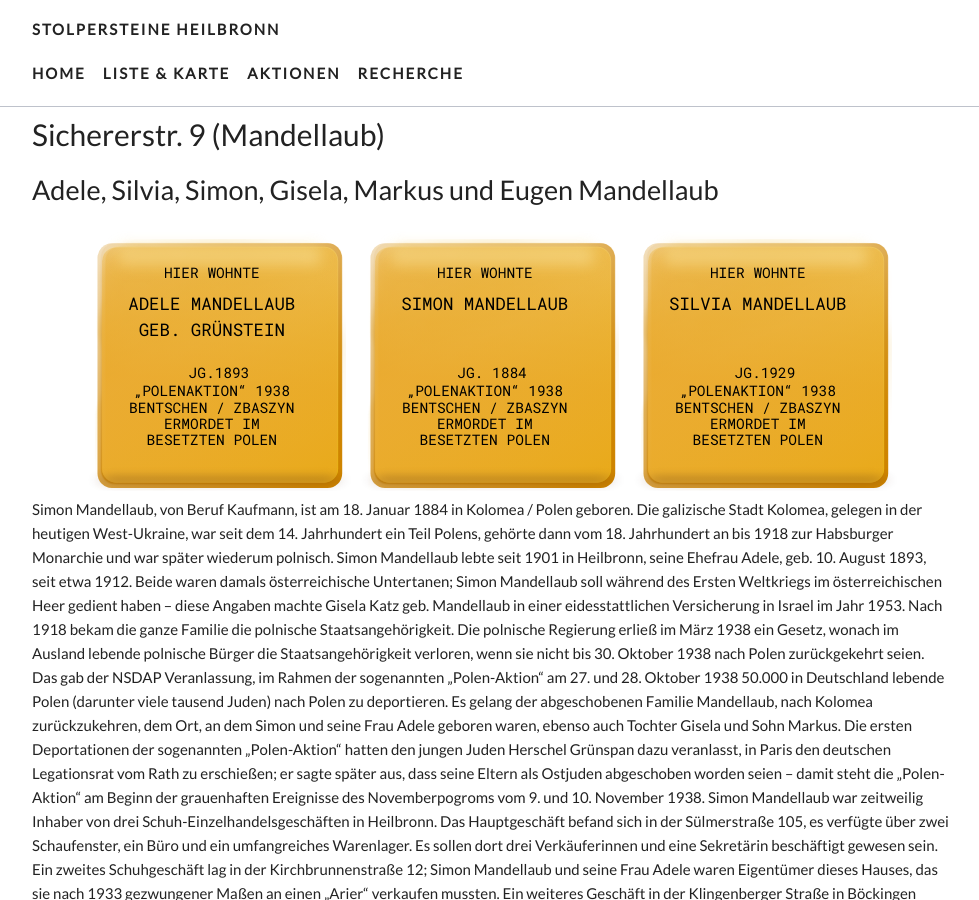
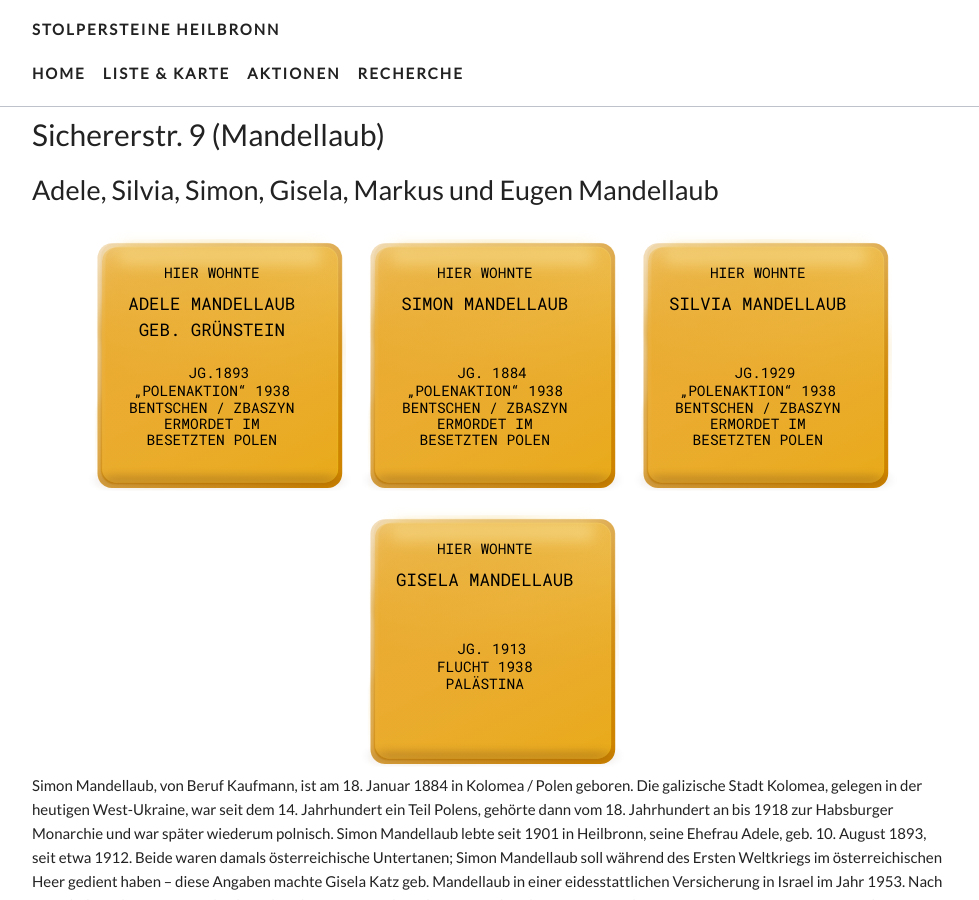
Before and after one commit to opendata-heilbronn/stolpersteine, a Jekyll site: the page built from _list/sichererstr-9-mandellaub.markdown, in a window 1280 px wide and 900 px high. Shown: the whole window, without its empty margins (148-1127 px from the left). Built offline with Jekyll 4.4.1, drawn with Linux system fonts in a browser that asks for light colours; nearby versions of some CDN libraries; some web fonts are replaced.

Commit message:
Updated Sichererstr 9 Mandellaub

```diff
--- a/_list/sichererstr-9-mandellaub.markdown
+++ b/_list/sichererstr-9-mandellaub.markdown
@@ -31,6 +31,15 @@ steine:
   - BENTSCHEN / ZBASZYN
   - 'ERMORDET IM '
   - "BESETZTEN POLEN\t"
+- - HIER WOHNTE
+  - 'GISELA MANDELLAUB '
+  - " "
+  - " "
+  - JG. 1913
+  - FLUCHT 1938
+  - PALÄSTINA
+  - " "
+  - " "
 ---
 
 Simon Mandellaub, von Beruf Kaufmann, ist am 18. Januar 1884 in Kolomea / Polen geboren. Die galizische Stadt Kolomea, gelegen in der heutigen West-Ukraine, war seit dem 14. Jahrhundert ein Teil Polens, gehörte dann vom 18. Jahrhundert an bis 1918 zur Habsburger Monarchie und war später wiederum polnisch.
```
